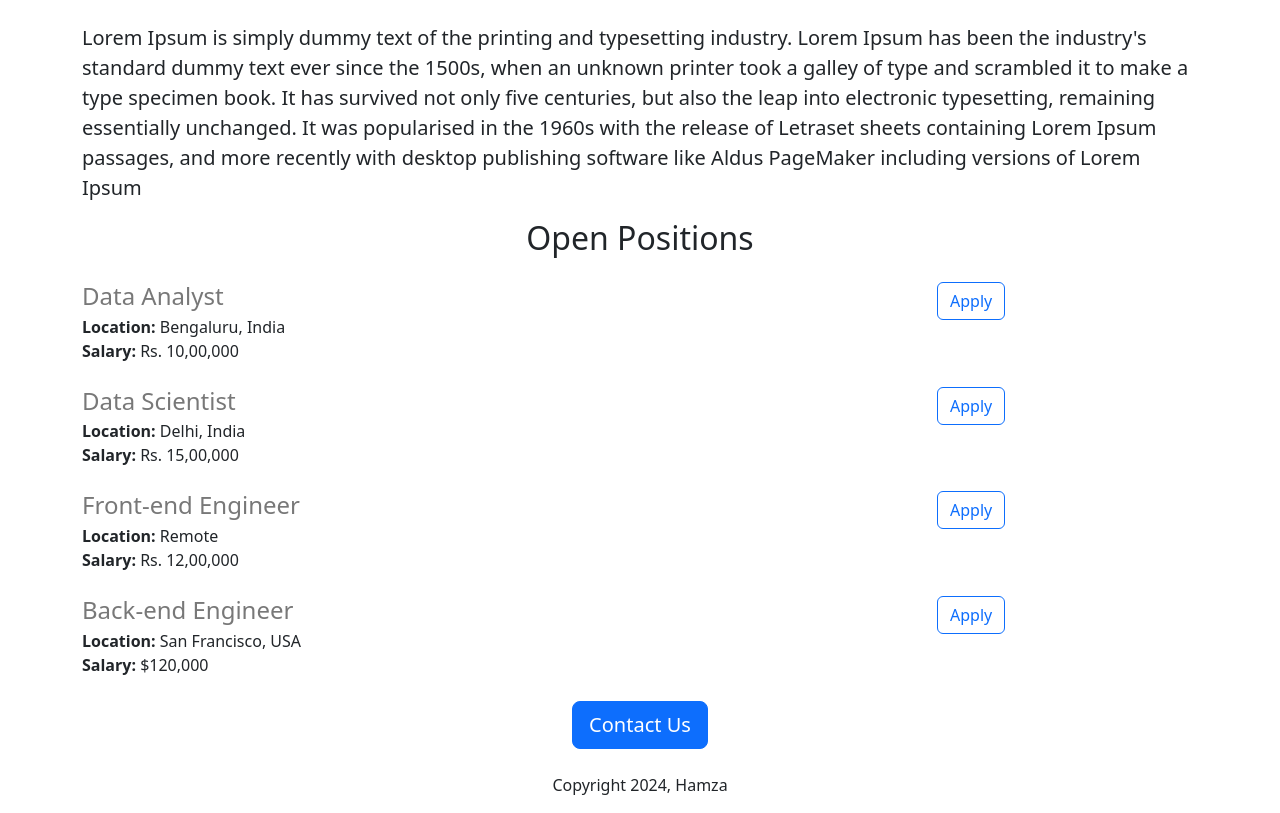
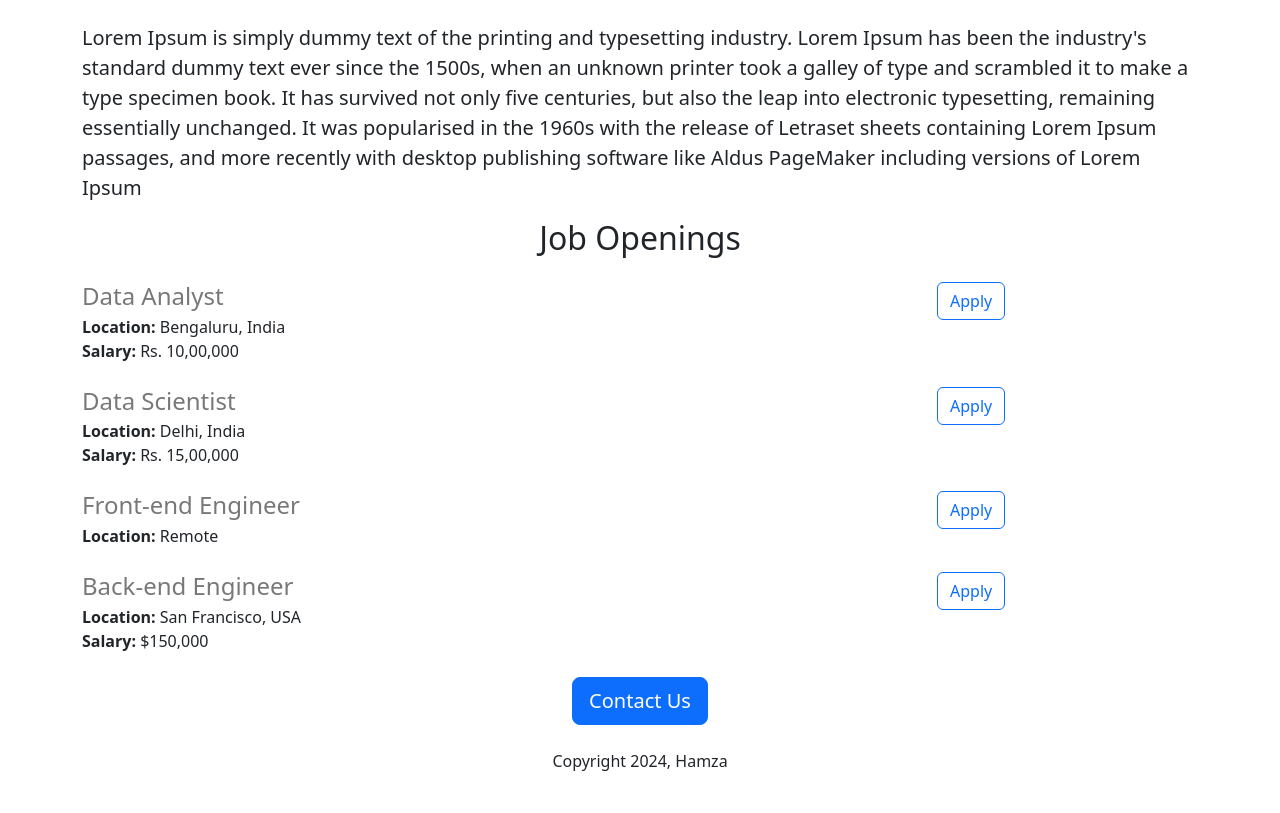
Before and after one commit to HamzaFreeh/First-python-web, a Flask app: page / in a window 1280 px wide. Shown: the part 503-1316 px from the top of the page. After the commit the page ends 1274 px from the top, so only its background shows below. Run offline with Flask 3, Linux system fonts and the light colour scheme.

Commit message:
made some changes

```diff
--- a/app.py
+++ b/app.py
@@ -18,13 +18,12 @@ JOBS = [
          'id':3,
          'title': 'Front-end Engineer',
          'location': 'Remote',
-         'salary': 'Rs. 12,00,000'
     },
     {
          'id':1,
          'title': 'Back-end Engineer',
          'location': 'San Francisco, USA',
-         'salary': '$120,000'
+         'salary': '$150,000'
     },
 ]
 
--- a/templates/home.html
+++ b/templates/home.html
@@ -25,7 +25,7 @@
       <p class="lead">
         Lorem Ipsum is simply dummy text of the printing and typesetting industry. Lorem Ipsum has been the industry's standard dummy text ever since the 1500s, when an unknown printer took a galley of type and scrambled it to make a type specimen book. It has survived not only five centuries, but also the leap into electronic typesetting, remaining essentially unchanged. It was popularised in the 1960s with the release of Letraset sheets containing Lorem Ipsum passages, and more recently with desktop publishing software like Aldus PageMaker including versions of Lorem Ipsum
         </p>
-      <h2 class="text-center mt-2 mb-4">Open Positions</h2>
+      <h2 class="text-center mt-2 mb-4">Job Openings</h2>
       <div>
         {% for job in jobs %}
           {% include 'jobitem.html' %}
```
